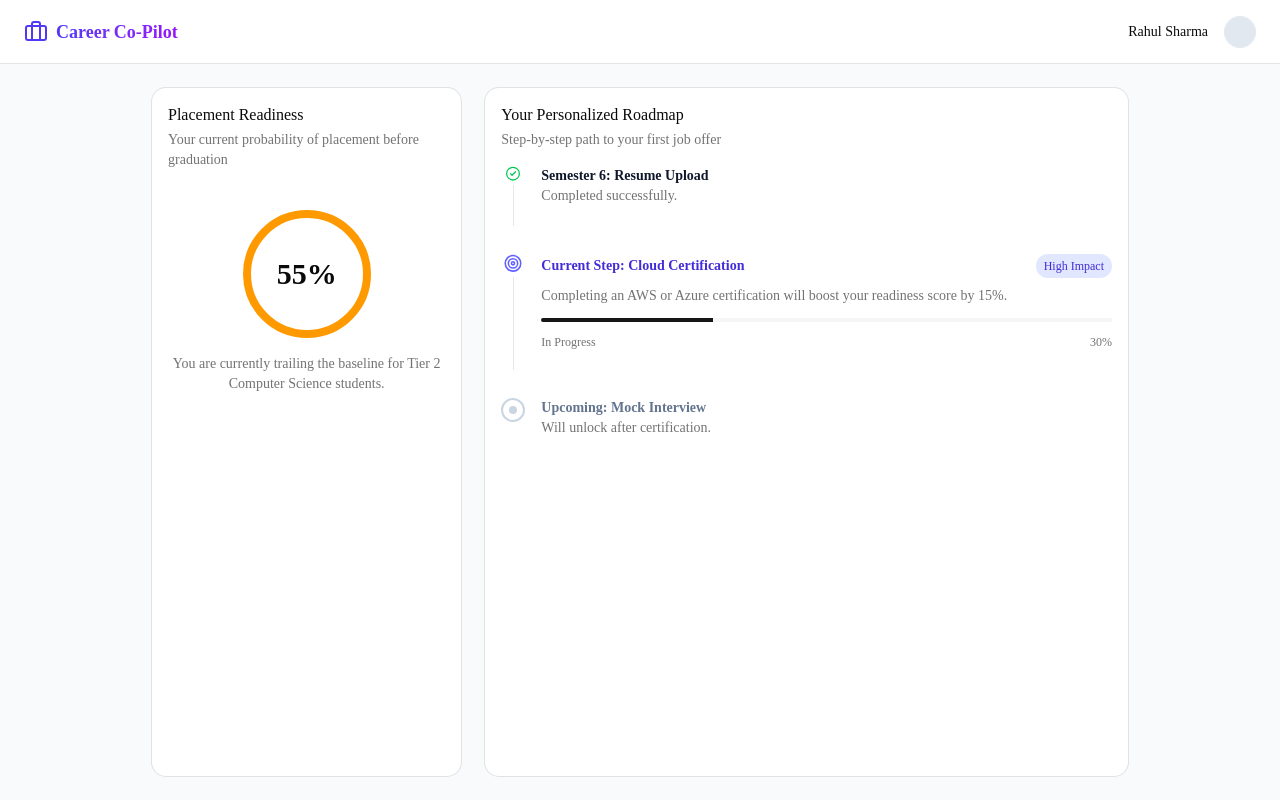
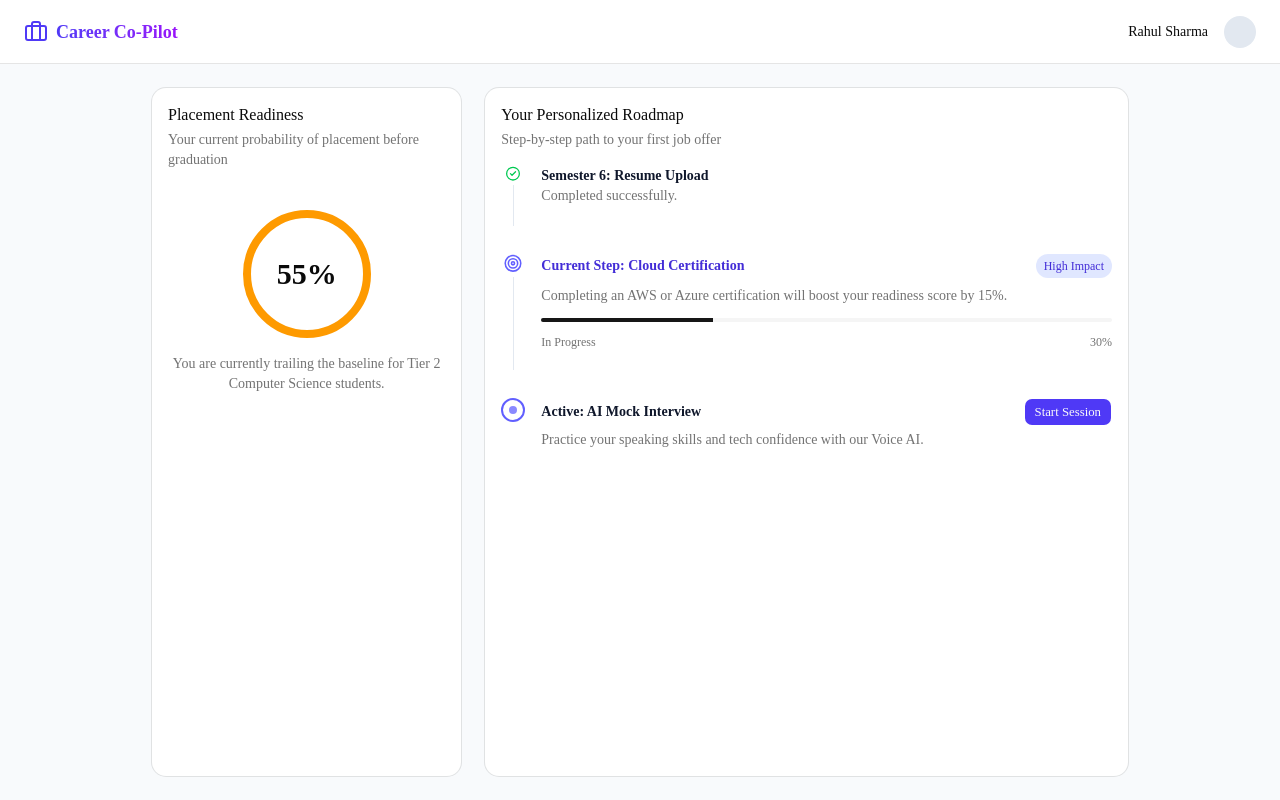
Before and after one commit to AmritaSinha29/PlacementIQ, a Next.js app in the folder frontend/: page /student in a window 1280 px wide. Built offline with nearby package versions, Linux system fonts and the light colour scheme.

Commit message:
feat(frontend): activate link to AI mock interview portal in student dashboard

```diff
--- a/frontend/src/app/student/page.tsx
+++ b/frontend/src/app/student/page.tsx
@@ -76,15 +76,20 @@ export default function StudentPortal() {
               </div>
             </div>
 
-            <div className="flex gap-4">
+              <div className="flex gap-4">
               <div className="flex flex-col items-center">
-                <div className="h-6 w-6 rounded-full border-2 border-slate-300 flex items-center justify-center">
-                  <div className="h-2 w-2 rounded-full bg-slate-300"></div>
+                <div className="h-6 w-6 rounded-full border-2 border-indigo-500 flex items-center justify-center">
+                  <div className="h-2 w-2 rounded-full bg-indigo-500 animate-pulse"></div>
                 </div>
               </div>
-              <div>
-                <h4 className="font-semibold text-slate-500">Upcoming: Mock Interview</h4>
-                <p className="text-sm text-muted-foreground">Will unlock after certification.</p>
+              <div className="w-full">
+                <div className="flex justify-between items-center">
+                  <h4 className="font-semibold text-slate-900 dark:text-white">Active: AI Mock Interview</h4>
+                  <Link href="/student/mock-interview">
+                    <Button size="sm" className="bg-indigo-600 hover:bg-indigo-700">Start Session</Button>
+                  </Link>
+                </div>
+                <p className="text-sm text-muted-foreground mt-1">Practice your speaking skills and tech confidence with our Voice AI.</p>
               </div>
             </div>
           </CardContent>
```
